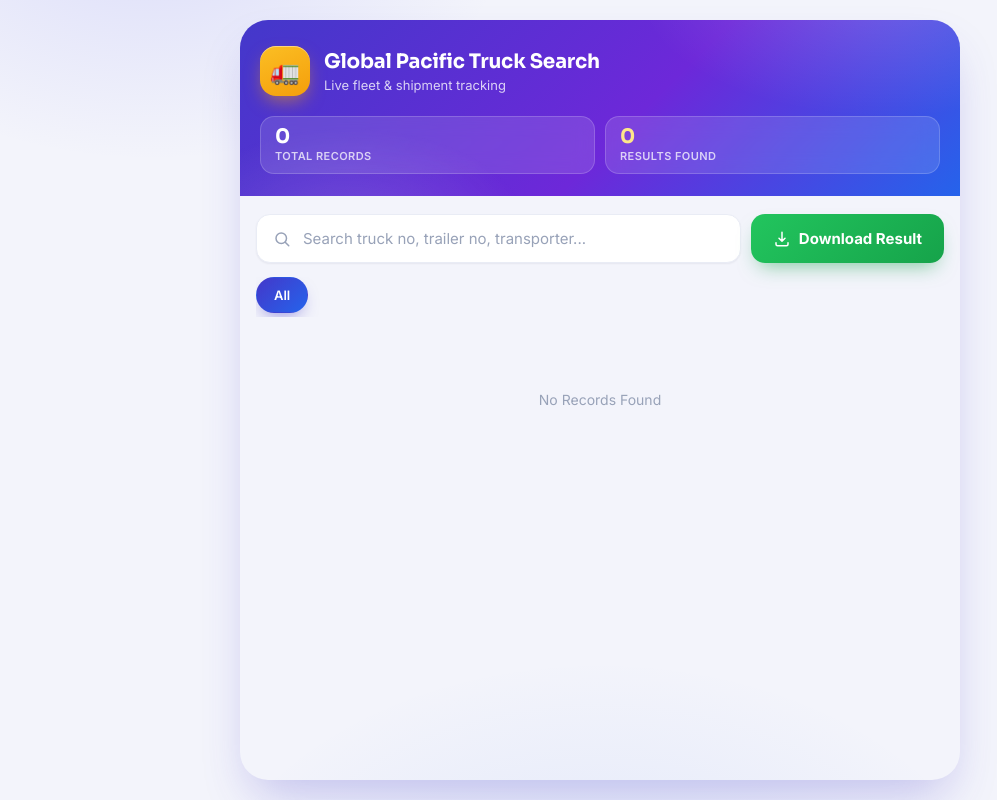
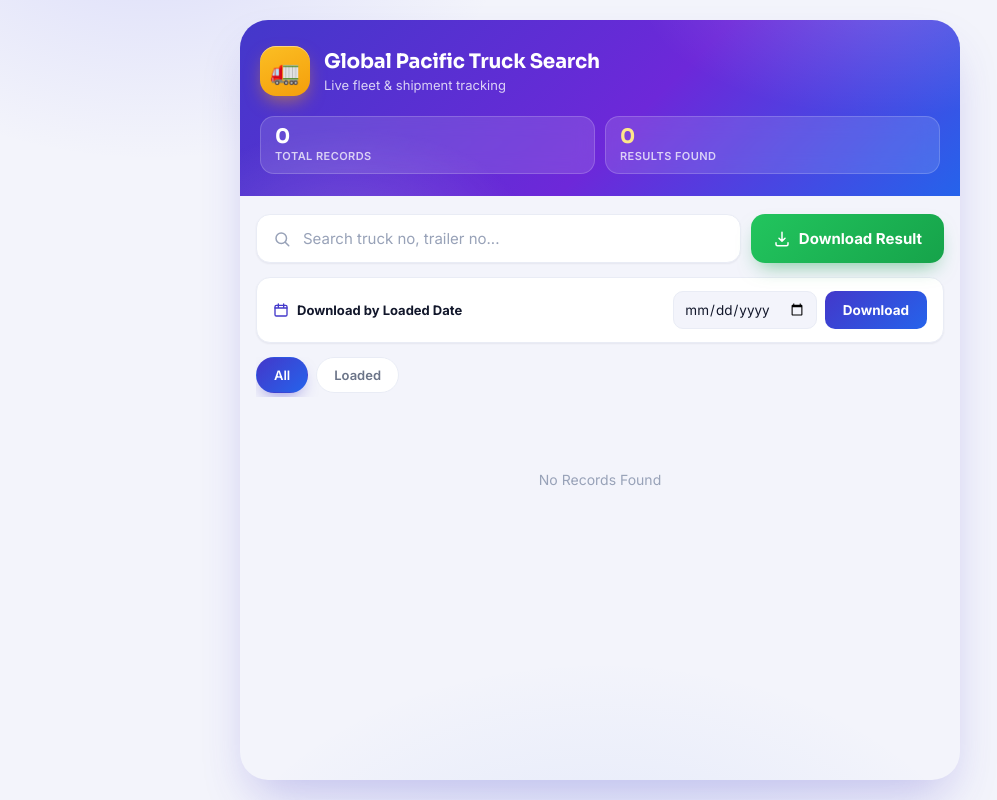
Before and after one commit to connectharundas/global-pacific-truck-search, a Flask app: page / in a window 1280 px wide. Shown: the whole page, without its empty margins (40-1037 px from the left). Run offline with Flask 3, Linux system fonts and the light colour scheme; data that the repository does not hold is empty.

Commit message:
Add Loaded filter tab, show LOADED field, and download-by-loaded-date
- New "Loaded" filter tab (appended after the dynamic STATUS tabs)
  matches rows where the LOADED column has a value, independent of
  STATUS.
- Cards now display the LOADED date (date-only, highlighted green
  when present) alongside Reached and Gate Pass Expiry.
- Search placeholder now reads "Search truck no, trailer no..." since
  matching only ever happens on those two columns.
- Added a "Download by Loaded Date" control: pick a date and export
  every record whose LOADED date matches, via a new loaded_date
  param on /download.
- Extended status badge colors for REJECTED and NOT VALID, plus the
  ALREADY HAVE spelling seen in the current sheet.

```diff
--- a/app.py
+++ b/app.py
@@ -27,18 +27,40 @@ DISPLAY_COLUMNS = [
     "LOADED"
 ]
 
+LOADED_TAB = "Loaded"
+
+
 def get_status_tabs(df):
 
-    if df.empty or "STATUS" not in df.columns:
-        return ["All"]
+    tabs = ["All"]
 
-    values = sorted({
-        str(v).strip()
-        for v in df["STATUS"].tolist()
-        if str(v).strip()
-    })
+    if not df.empty and "STATUS" in df.columns:
+        values = sorted({
+            str(v).strip()
+            for v in df["STATUS"].tolist()
+            if str(v).strip()
+        })
+        tabs += values
 
-    return ["All"] + values
+    tabs.append(LOADED_TAB)
+
+    return tabs
+
+
+def date_only(value):
+
+    return str(value).strip().split(" ")[0]
+
+
+def row_matches_status(row, status_filter):
+
+    if status_filter == "All":
+        return True
+
+    if status_filter == LOADED_TAB:
+        return bool(str(row.get("LOADED", "")).strip())
+
+    return str(row.get("STATUS", "")).strip() == status_filter
 
 
 # ==========================================================
@@ -148,7 +170,7 @@ def search_excel(keyword, status_filter="All"):
 
     for _, row in df.iterrows():
 
-        if status_filter != "All" and str(row.get("STATUS", "")).strip() != status_filter:
+        if not row_matches_status(row, status_filter):
             continue
 
         if keyword_normalized == "":
@@ -263,8 +285,10 @@ def download():
 
     status_filter = request.args.get("status", "All").strip()
 
-    if keyword == "" and status_filter == "All":
-        return jsonify({"error": "Search keyword or filter required"}), 400
+    loaded_date = request.args.get("loaded_date", "").strip()
+
+    if keyword == "" and status_filter == "All" and loaded_date == "":
+        return jsonify({"error": "Search keyword, filter, or loaded date required"}), 400
 
     df = load_excel()
 
@@ -274,7 +298,10 @@ def download():
 
     for _, row in df.iterrows():
 
-        if status_filter != "All" and str(row.get("STATUS", "")).strip() != status_filter:
+        if not row_matches_status(row, status_filter):
+            continue
+
+        if loaded_date and date_only(row.get("LOADED", "")) != loaded_date:
             continue
 
         truck = normalize(row.get("TRUCK", ""))
@@ -302,7 +329,7 @@ def download():
 
     output.seek(0)
 
-    label = keyword if keyword else status_filter.replace(" ", "_")
+    label = keyword or loaded_date or status_filter.replace(" ", "_")
 
     return send_file(
         output,
--- a/static/css/style.css
+++ b/static/css/style.css
@@ -248,6 +248,86 @@ body {
 
 
 /* ==========================================
+   DOWNLOAD BY LOADED DATE
+========================================== */
+
+.loaded-download {
+    display: flex;
+    flex-direction: column;
+    gap: 10px;
+    background: var(--surface);
+    border: 1px solid var(--line);
+    border-radius: 14px;
+    padding: 13px 16px;
+    margin-bottom: 14px;
+    box-shadow: var(--shadow-sm);
+}
+
+.loaded-download-label {
+    display: flex;
+    align-items: center;
+    gap: 8px;
+    font-size: 13px;
+    font-weight: 700;
+    color: var(--ink);
+}
+
+.loaded-download-label svg {
+    color: var(--brand-1);
+    flex: 0 0 auto;
+}
+
+.loaded-download-controls {
+    display: flex;
+    gap: 8px;
+}
+
+.loaded-download-controls input[type="date"] {
+    flex: 1;
+    border: 1px solid var(--line);
+    border-radius: 10px;
+    padding: 9px 10px;
+    font-family: inherit;
+    font-size: 13.5px;
+    color: var(--ink);
+    background: var(--canvas);
+}
+
+.loaded-download-controls button {
+    flex: 0 0 auto;
+    border: none;
+    border-radius: 10px;
+    padding: 9px 18px;
+    font-family: inherit;
+    font-size: 13.5px;
+    font-weight: 700;
+    color: #fff;
+    background: linear-gradient(135deg, var(--brand-1), var(--brand-3));
+    cursor: pointer;
+    transition: transform 0.15s ease, box-shadow 0.15s ease;
+}
+
+.loaded-download-controls button:hover {
+    transform: translateY(-1px);
+    box-shadow: 0 8px 16px -6px rgba(67, 56, 202, 0.45);
+}
+
+@media (min-width: 560px) {
+    .loaded-download {
+        flex-direction: row;
+        align-items: center;
+        justify-content: space-between;
+    }
+    .loaded-download-controls {
+        flex: 0 0 auto;
+    }
+    .loaded-download-controls input[type="date"] {
+        flex: 0 0 auto;
+    }
+}
+
+
+/* ==========================================
    FILTER TABS
 ========================================== */
 
@@ -477,6 +557,16 @@ body {
     color: #1d4ed8;
 }
 
+.badge-color-rejected {
+    background: #fee2e2;
+    color: #b91c1c;
+}
+
+.badge-color-not-valid {
+    background: #f1f5f9;
+    color: #64748b;
+}
+
 
 /* ==========================================
    MATCH HIGHLIGHT
--- a/static/js/script.js
+++ b/static/js/script.js
@@ -4,6 +4,8 @@ document.addEventListener("DOMContentLoaded", function () {
     const resultList = document.getElementById("resultList");
     const resultCount = document.getElementById("resultCount");
     const downloadBtn = document.getElementById("downloadBtn");
+    const loadedDateInput = document.getElementById("loadedDateInput");
+    const loadedDownloadBtn = document.getElementById("loadedDownloadBtn");
     const tabButtons = document.querySelectorAll(".tab-btn");
     const modalOverlay = document.getElementById("detailModal");
     const modalBody = document.getElementById("detailModalBody");
@@ -25,7 +27,10 @@ document.addEventListener("DOMContentLoaded", function () {
         "RECEIVED": "badge-color-received",
         "RECIEVED": "badge-color-received",
         "SUBMITTED": "badge-color-submitted",
-        "ALREADY HAVING": "badge-color-already-having"
+        "ALREADY HAVING": "badge-color-already-having",
+        "ALREADY HAVE": "badge-color-already-having",
+        "REJECTED": "badge-color-rejected",
+        "NOT VALID": "badge-color-not-valid"
     };
 
     function badgeClassFor(status) {
@@ -79,6 +84,8 @@ document.addEventListener("DOMContentLoaded", function () {
             const isExact = row["match_type"] === "exact";
             const gatePassRaw = row["ALL_FIELDS"] ? row["ALL_FIELDS"]["GATE PASS EXPIRE DATE"] : "";
             const gatePassClass = gatePassClassFor(gatePassRaw);
+            const loadedRaw = row["LOADED"] || "";
+            const loadedClass = loadedRaw ? "gatepass-valid" : "";
 
             const delay = Math.min(index, 10) * 0.035;
 
@@ -113,6 +120,10 @@ document.addEventListener("DOMContentLoaded", function () {
                         <div>
                             <div class="field-label">Reached</div>
                             <div class="field-value">${row["REACHED"] || "-"}</div>
+                        </div>
+                        <div>
+                            <div class="field-label">Loaded</div>
+                            <div class="field-value ${loadedClass}">${dateOnly(loadedRaw) || "-"}</div>
                         </div>
                     </div>
                     <div class="truck-card-hint">Tap to view more details</div>
@@ -181,6 +192,22 @@ document.addEventListener("DOMContentLoaded", function () {
     });
 
     // ============================
+    // DOWNLOAD BY LOADED DATE
+    // ============================
+
+    loadedDownloadBtn.addEventListener("click", function () {
+
+        const loadedDate = loadedDateInput.value;
+
+        if (!loadedDate) {
+            alert("Please select a loaded date.");
+            return;
+        }
+
+        window.location.href = `/download?loaded_date=${encodeURIComponent(loadedDate)}`;
+    });
+
+    // ============================
     // DRILL-DOWN MODAL
     // ============================
 
--- a/templates/index.html
+++ b/templates/index.html
@@ -59,7 +59,7 @@
                 <input
                     type="text"
                     id="searchBox"
-                    placeholder="Search truck no, trailer no, transporter...">
+                    placeholder="Search truck no, trailer no...">
             </div>
 
             <button id="downloadBtn" class="download-btn">
@@ -69,6 +69,21 @@
                 </svg>
                 Download Result
             </button>
+        </div>
+
+        <!-- DOWNLOAD BY LOADED DATE -->
+        <div class="loaded-download">
+            <div class="loaded-download-label">
+                <svg width="16" height="16" viewBox="0 0 24 24" fill="none" xmlns="http://www.w3.org/2000/svg">
+                    <rect x="3" y="5" width="18" height="16" rx="2" stroke="currentColor" stroke-width="2"/>
+                    <path d="M3 9h18M8 3v4M16 3v4" stroke="currentColor" stroke-width="2" stroke-linecap="round"/>
+                </svg>
+                <span>Download by Loaded Date</span>
+            </div>
+            <div class="loaded-download-controls">
+                <input type="date" id="loadedDateInput">
+                <button id="loadedDownloadBtn">Download</button>
+            </div>
         </div>
 
         <!-- FILTER TABS -->
```
